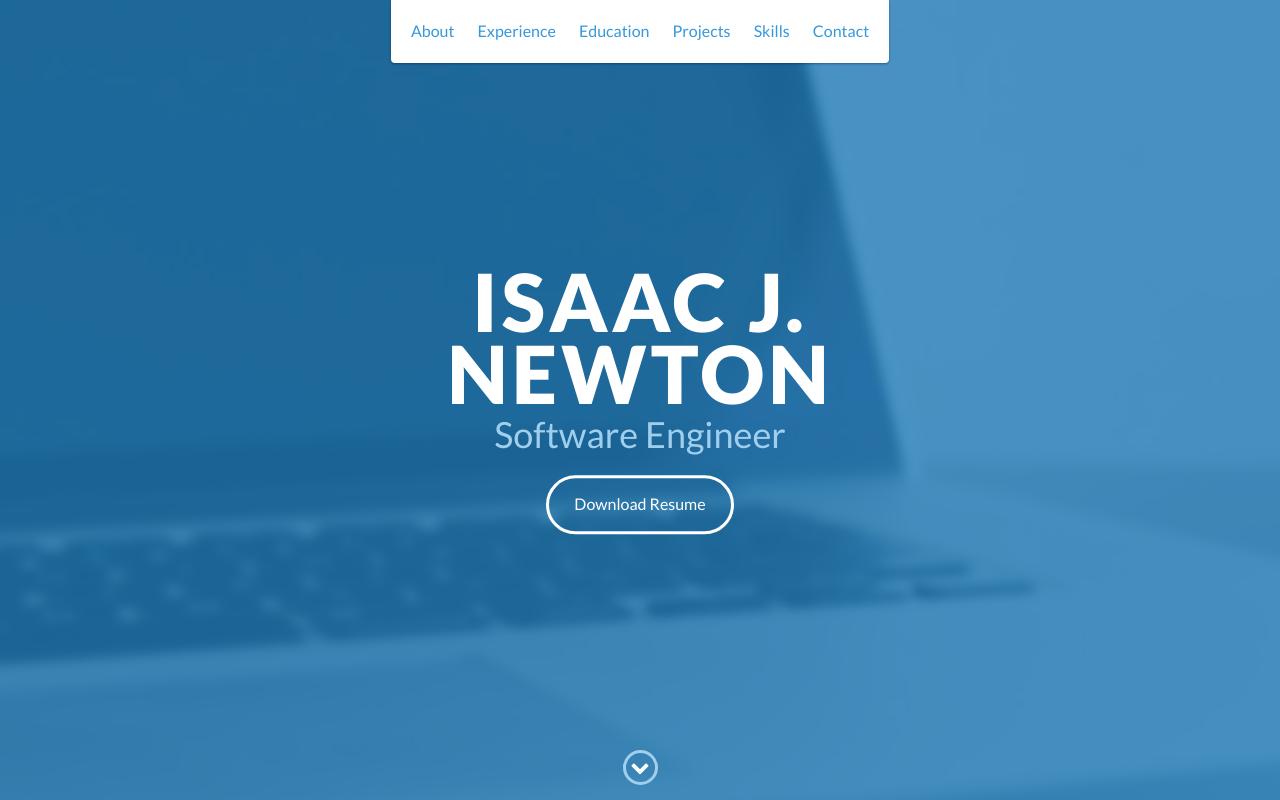
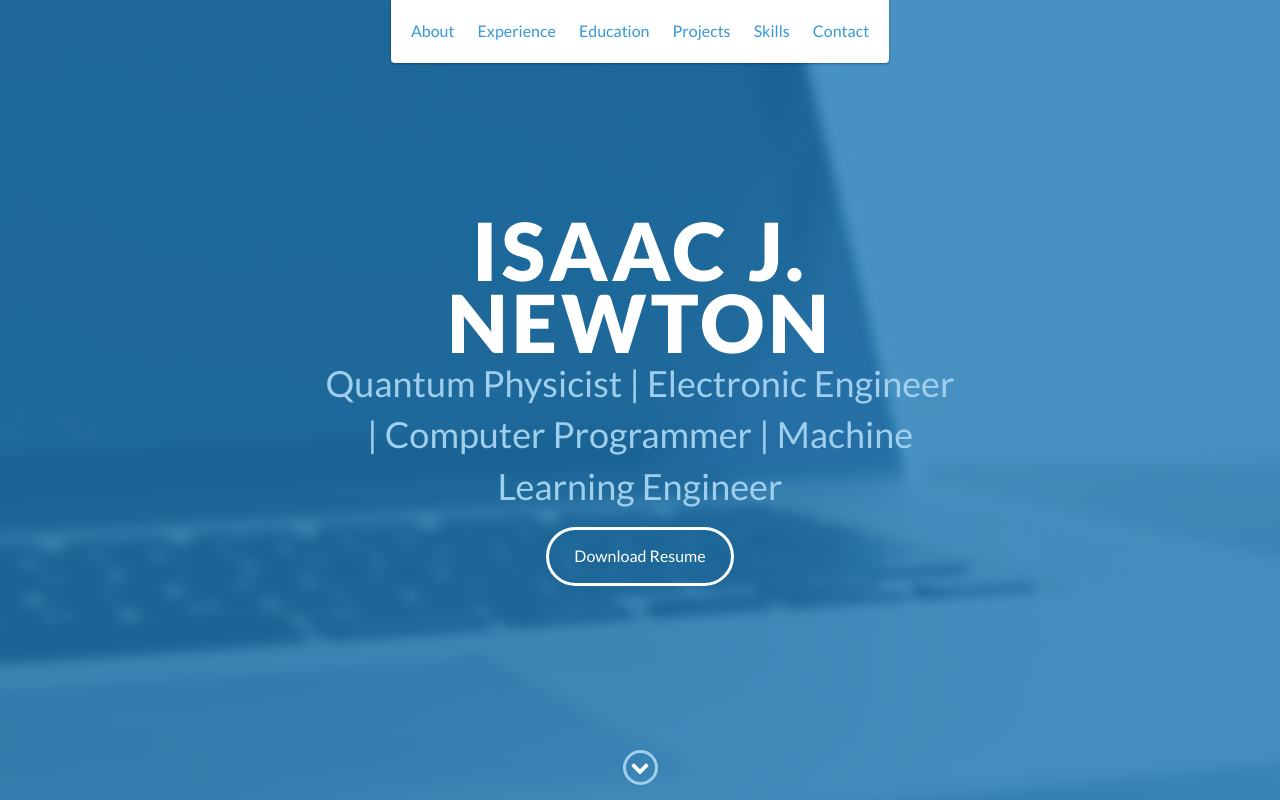
Before and after one commit to fluxion9/fluxion9.github.io, a website: page index.html in a window 1280 px wide. Shown: the top 800 px of the page. Drawn offline with nearby package versions, Linux system fonts and the light colour scheme.

Commit message:
added professions

```diff
--- a/index.html
+++ b/index.html
@@ -49,7 +49,7 @@
     <div id="lead">
         <div id="lead-content">
             <h1>Isaac J. Newton</h1>
-            <h2>Software Engineer</h2>
+            <h2>Quantum Physicist | Electronic Engineer | Computer Programmer | Machine Learning Engineer</h2>
             <a href="#" class="btn-rounded-white">Download Resume</a>
         </div>
         <!-- End #lead-content -->
```
